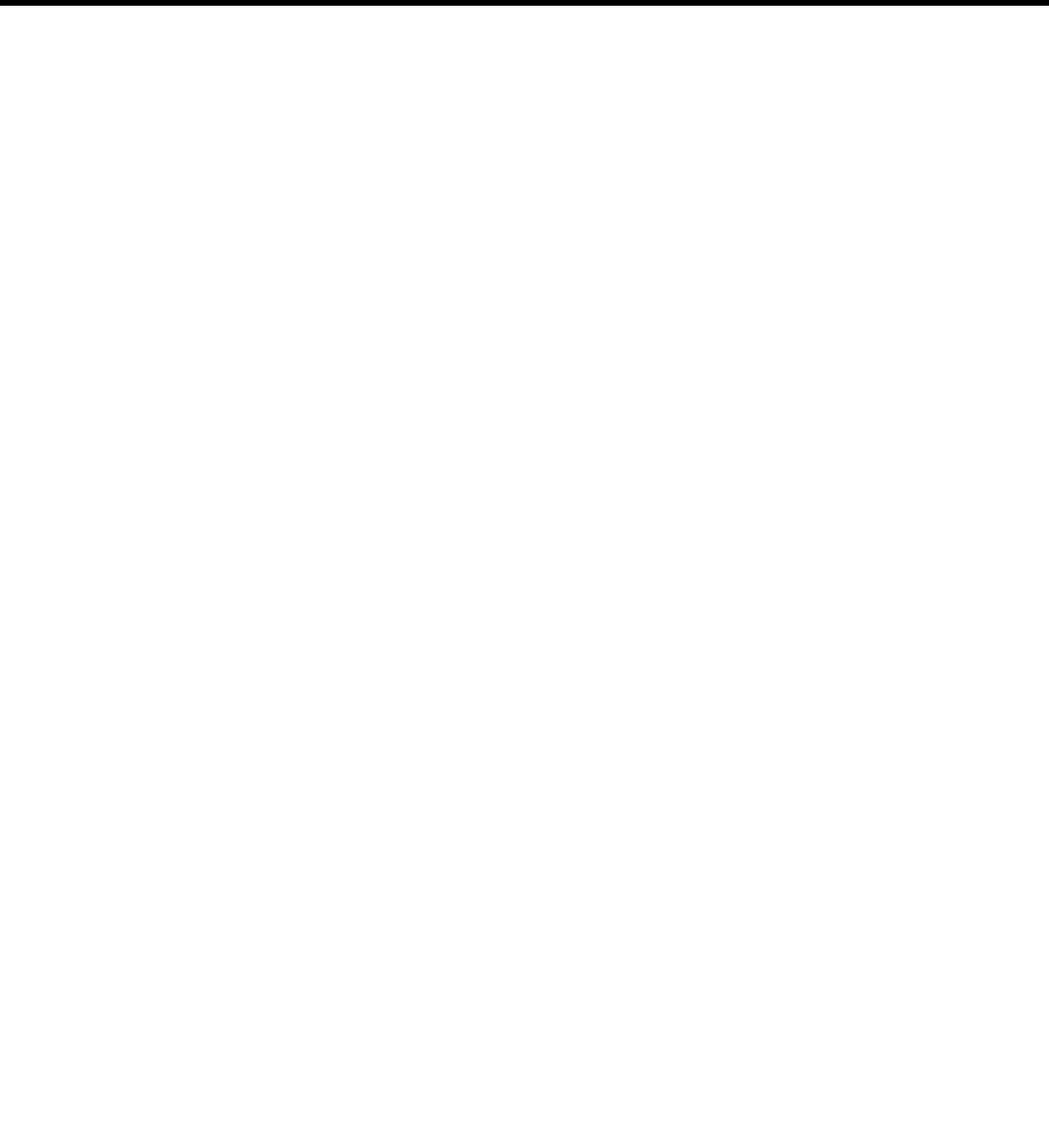
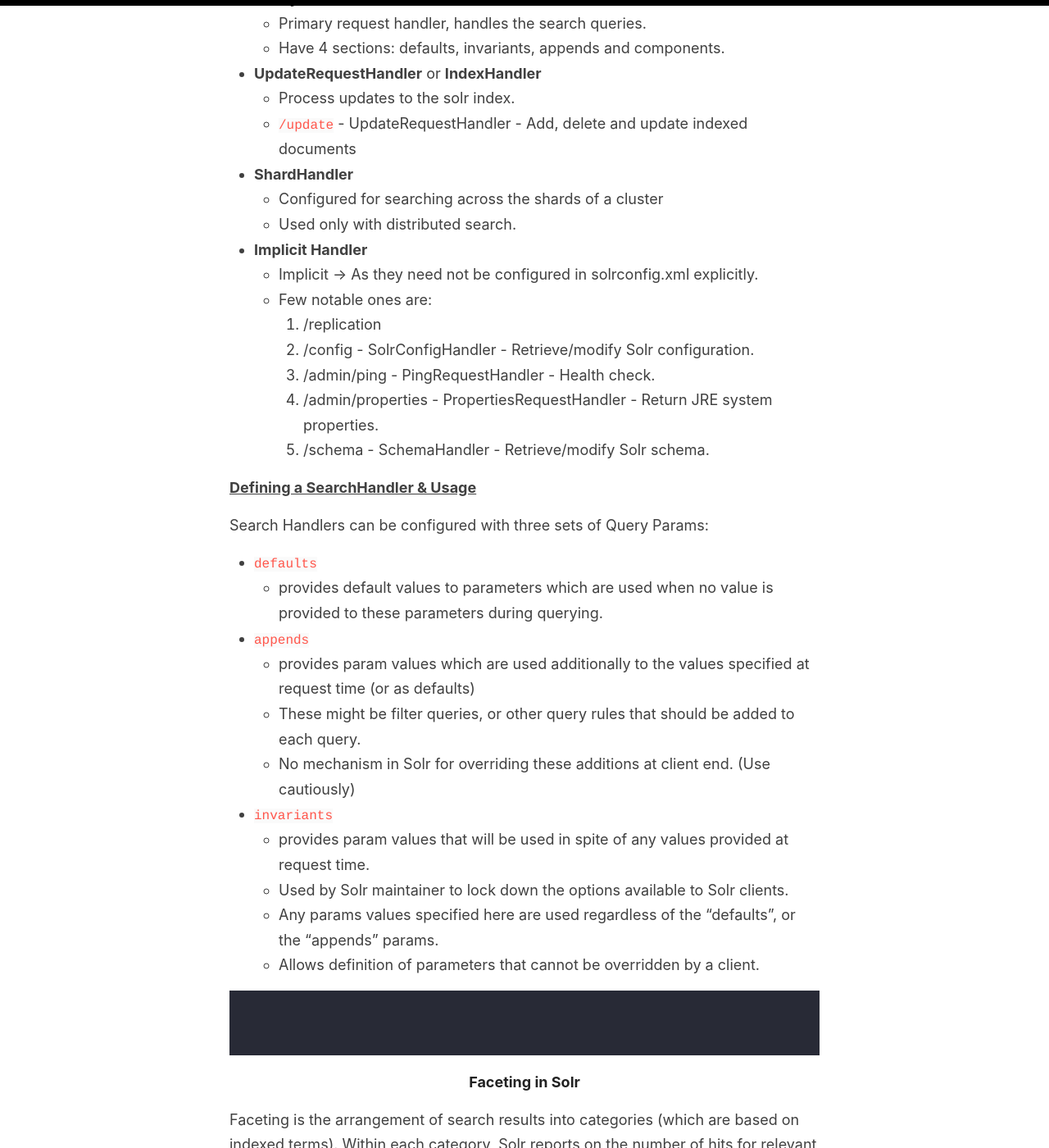
Before and after one commit to jaykay12/tech, a Jekyll site: the page built from _posts/2020-10-6-apache-solr-querying.md, in a window 1280 px wide and 1400 px high, scrolled down 2215 px. Shown: the whole window at 82% size. Built offline with Jekyll 4.4.1, drawn with Linux system fonts in a browser that asks for light colours; some of the changed text lies outside the part shown.

Commit message:
Added basic search workflow

````diff
--- a/_posts/2020-10-6-apache-solr-querying.md
+++ b/_posts/2020-10-6-apache-solr-querying.md
@@ -6,7 +6,37 @@
 
 ## Searching in Solr
 
+1. For searching anything on solr, userquery is processed by a `RequestHandler`. It handles all the incoming requests on solr like search requests, health check requests, index replication requests etc. For searching, default /select request handler is used.
+
+2. For further processing of query, `QueryParser` is invoked by the RequestHandler, which interprets the terms and parameters of query.
+
+  3 main query parsers in solr:
+  - Standard
+    - Default one
+    - Also called Lucene Query Parser
+    - Allows greater precision in search
+
+  - DisMax
+    - More tolerant to syntax errors
+    - Provides similar experience as normal seach engines like google.
+
+  - EDisMax (Extended DisMax)
+    - Improved version of DisMax.
+    - Handles full lucene query syntax while still tolerating syntax errors.
+
+  Input to Query Parsers comprises of:
+    1. Search strings for querying in index
+    2. Parameters for fine tuning this search like boosting, query-fields, query-slopes, filter queries etc.
+    3. Parameters for controlling the response presentation like fl, wt etc.
+
+
+3. While creating response using `ResponseWriter`, the results can be grouped using 2 techniques:
+    1. faceting
+    2. clustering
+
+
 ![search-overview](../assets/images/SOLR-7.png)
+
 
 #### Query Parsers
 
@@ -14,8 +44,82 @@
 
 #### Request Handlers & Search Components in Solr
 
+  - `Request Handler` is a Solr plug-in which defines the logic that should be used for processing any request at Solr's end.
+
+  - Is defined with a name and a class.
+
+  - http://localhost:8983/solr/gettingstarted/select?q=solr
+  This query is processed by the request handler with the name `/select`, which is the by default handler for query request in solr.
+
+  - Solr supports a variety of request handlers. Some are designed for processing search queries, while others manage tasks such as index replication.
+
+  - Mainly 4 types of RequestHandlers:
+    1. QueryHandler/SearchHandler
+    2. UpdateRequestHandler/IndexHandler
+    3. ShardHandler
+    4. Implicit Handler
+
+
+  - **QueryHandler**
+    - Primary request handler, handles the search queries.
+    - Have 4 sections: defaults, invariants, appends and components.
+
+
+  - **UpdateRequestHandler** or **IndexHandler**
+    - Process updates to the solr index.
+    - `/update` - UpdateRequestHandler - Add, delete and update indexed documents
+
+
+  - **ShardHandler**
+    - Configured for searching across the shards of a cluster
+    - Used only with distributed search.
+
+
+  - **Implicit Handler**
+    - Implicit -> As they need not be configured in solrconfig.xml explicitly.
+    - Few notable ones are:
+        1. /replication
+        2. /config - SolrConfigHandler - Retrieve/modify Solr configuration.
+        3. /admin/ping - PingRequestHandler - Health check.
+        4. /admin/properties - PropertiesRequestHandler - Return JRE system properties.
+        5. /schema - SchemaHandler - Retrieve/modify Solr schema.
+
+
+<ins>**Defining a SearchHandler & Usage**</ins>
+
+Search Handlers can be configured with three sets of Query Params:
+
+- `defaults`
+  - provides default values to parameters which are used when no value is provided to these parameters during querying.
+
+
+- `appends`
+  - provides param values which are used additionally to the values specified at request time (or as defaults)
+  - These might be filter queries, or other query rules that should be added to each query.
+  - No mechanism in Solr for overriding these additions at client end. (Use cautiously)
+
+
+- `invariants`
+  - provides param values that will be used in spite of any values provided at request time.
+  - Used by Solr maintainer to lock down the options available to Solr clients.
+  - Any params values specified here are used regardless of the "defaults", or the "appends" params.
+  - Allows definition of parameters that cannot be overridden by a client.
+
+```bash
+
+
+```
+
+
+
 #### Faceting in Solr
+
+Faceting is the arrangement of search results into categories (which are based on indexed terms). Within each category, Solr reports on the number of hits for relevant term, which is called a facet constraint. Faceting makes it easy for users to explore search results on sites such as movie sites and product review sites, where there are many categories and many items within a category.
+
+Faceting makes use of fields defined when the search applications were indexed
 
 #### Clustering in Solr
 
+Clustering groups search results by similarities discovered when a search is executed, rather than when content is indexed. The results of clustering often lack the neat hierarchical organization found in faceted search results, but clustering can be useful nonetheless. It can reveal unexpected commonalities among search results, and it can help users rule out content that isn’t pertinent to what they’re really searching for.
+
 #### Lucene Score Calculation
````
